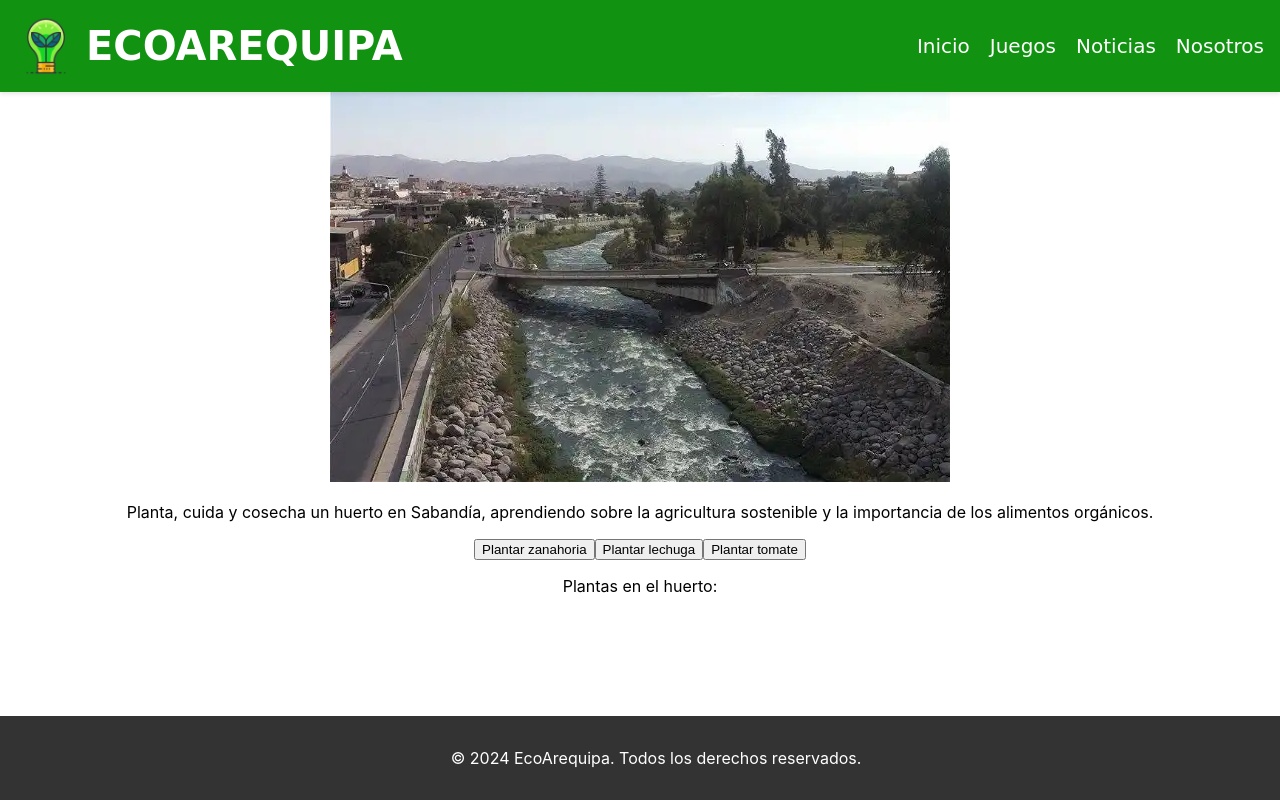
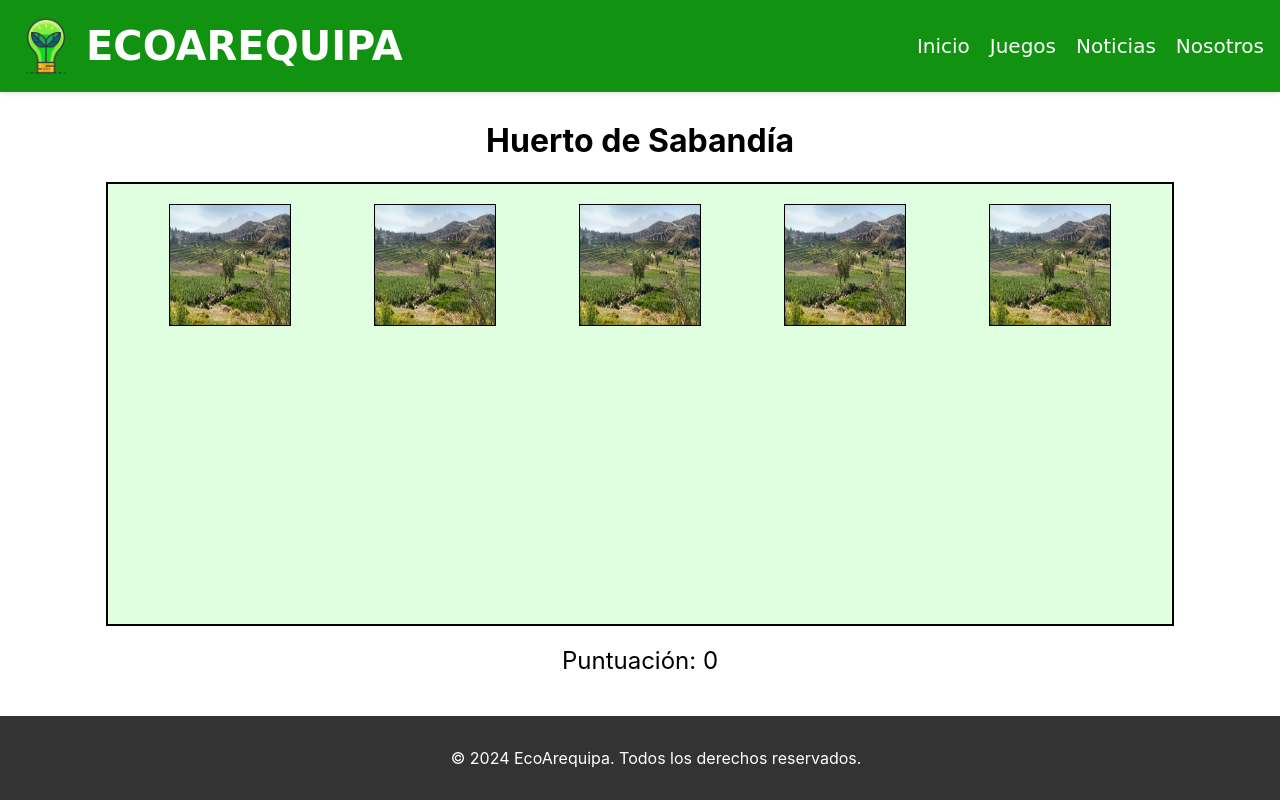
Before and after one commit to EddieCodder/EcoArequipa, a React (Create React App) app in the folder ecoarequipa/: page /huertos-sabandia in a window 1280 px wide. Built offline with nearby package versions, Linux system fonts and the light colour scheme.

Commit message:
correcion de bug y modificacion de juego

```diff
--- a/ecoarequipa/src/games/HuertosSabandia.js
+++ b/ecoarequipa/src/games/HuertosSabandia.js
@@ -1,26 +1,72 @@
 import React, { useState } from 'react';
-import huertoImage from '../assets/game7.jpg';
+import '../styles/HuertoSabandia.css';
+import seed from '../assets/seed.png';
+import wateringCan from '../assets/watering_can.png';
+import vegetable from '../assets/vegetable.png';
+import plot from '../assets/plot.jpg';
 
-const HuertosSabandia = () => {
-  const [plants, setPlants] = useState([]);
+const HuertoSabandia = () => {
+  const [plots, setPlots] = useState(Array(5).fill(null)); // 5 plots for planting
+  const [score, setScore] = useState(0);
 
-  const handlePlant = (plant) => {
-    setPlants([...plants, plant]);
+  const handlePlantSeed = (index) => {
+    const newPlots = [...plots];
+    if (newPlots[index] === null) {
+      newPlots[index] = 'seed';
+      setPlots(newPlots);
+    }
+  };
+
+  const handleWaterPlant = (index) => {
+    const newPlots = [...plots];
+    if (newPlots[index] === 'seed') {
+      newPlots[index] = 'watered';
+      setPlots(newPlots);
+    }
+  };
+
+  const handleGrowVegetable = (index) => {
+    const newPlots = [...plots];
+    if (newPlots[index] === 'watered') {
+      newPlots[index] = 'vegetable';
+      setPlots(newPlots);
+    }
+  };
+
+  const handleHarvestVegetable = (index) => {
+    const newPlots = [...plots];
+    if (newPlots[index] === 'vegetable') {
+      newPlots[index] = null;
+      setScore(score + 1);
+      setPlots(newPlots);
+    }
   };
 
   return (
-    <div className="juego-detalle">
-      <h1>Huertos de Sabandía</h1>
-      <img src={huertoImage} alt="Huertos de Sabandía" />
-      <p>Planta, cuida y cosecha un huerto en Sabandía, aprendiendo sobre la agricultura sostenible y la importancia de los alimentos orgánicos.</p>
-      <div className="garden-game">
-        <button onClick={() => handlePlant('zanahoria')}>Plantar zanahoria</button>
-        <button onClick={() => handlePlant('lechuga')}>Plantar lechuga</button>
-        <button onClick={() => handlePlant('tomate')}>Plantar tomate</button>
+    <div className="huerto-container">
+      <h1>Huerto de Sabandía</h1>
+      <div className="huerto-area">
+        {plots.map((plotState, index) => (
+          <div
+            key={index}
+            className="plot"
+            onClick={() => {
+              if (plotState === null) handlePlantSeed(index);
+              else if (plotState === 'seed') handleWaterPlant(index);
+              else if (plotState === 'watered') handleGrowVegetable(index);
+              else if (plotState === 'vegetable') handleHarvestVegetable(index);
+            }}
+          >
+            <img src={plot} alt="Plot" className="plot-img" />
+            {plotState === 'seed' && <img src={seed} alt="Seed" className="seed-img" />}
+            {plotState === 'watered' && <img src={wateringCan} alt="Watering Can" className="watering-can-img" />}
+            {plotState === 'vegetable' && <img src={vegetable} alt="Vegetable" className="vegetable-img" />}
+          </div>
+        ))}
       </div>
-      <p>Plantas en el huerto: {plants.join(', ')}</p>
+      <div className="score">Puntuación: {score}</div>
     </div>
   );
-}
+};
 
-export default HuertosSabandia;
+export default HuertoSabandia;
--- a/ecoarequipa/src/games/LimpiezaRioChili.js
+++ b/ecoarequipa/src/games/LimpiezaRioChili.js
@@ -1,5 +1,5 @@
 import React, { useState } from 'react';
-import limpiezaImage from '../assets/game5.jpg';
+import limpiezaImage from '../assets/game7.jpg';
 
 const LimpiezaRioChili = () => {
   const [score, setScore] = useState(0);
```
